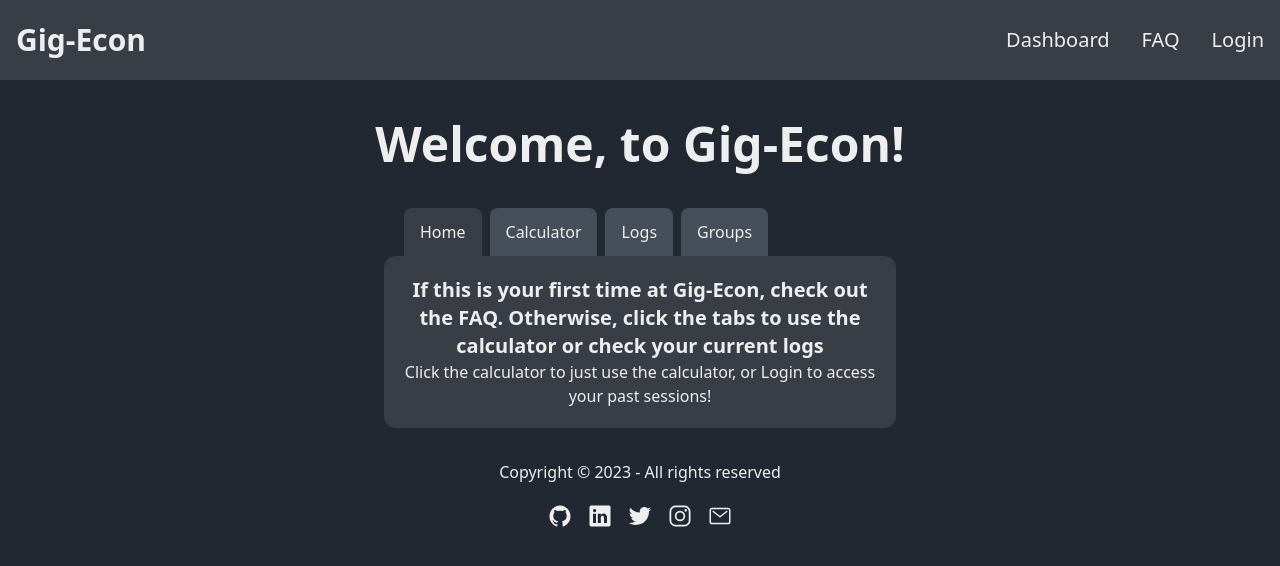
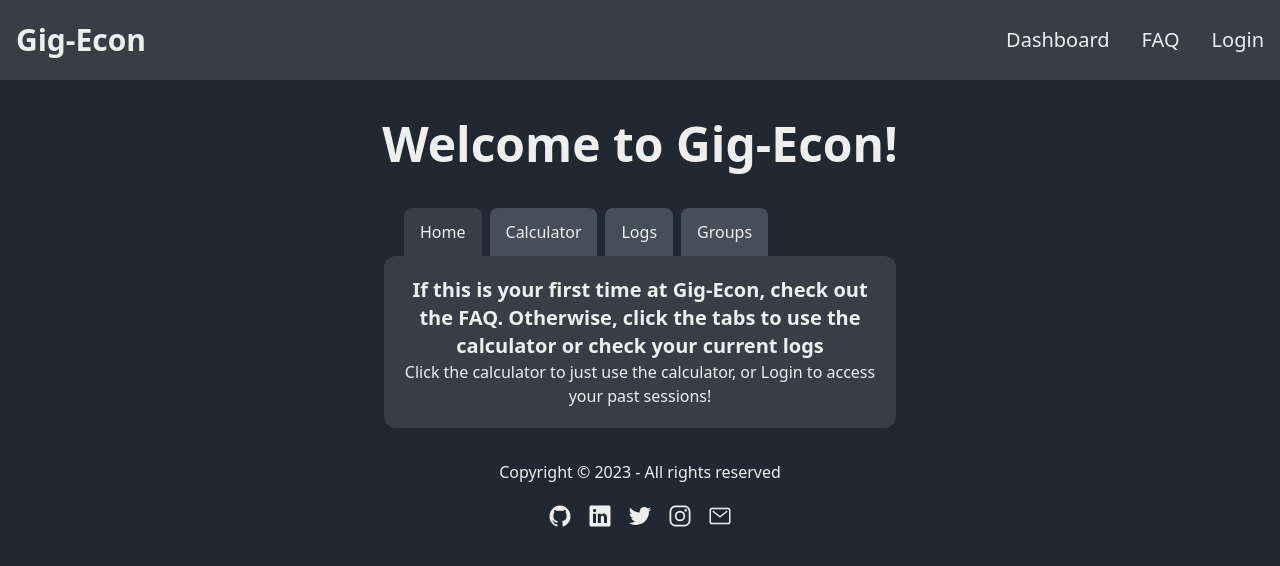
Before and after one commit to Nealium104/gig-econ, a Next.js app: page / in a window 1280 px wide. Shown: the top 566 px of the page. Built offline with nearby package versions, Linux system fonts and the light colour scheme; no server answers.

Commit message:
Added a comma

```diff
--- a/src/pages/index.js
+++ b/src/pages/index.js
@@ -32,7 +32,7 @@ export default function Home() {
       <Nav />
       <div className="max-width-l">
         <h1 className="p-5 mx-auto my-5 text-5xl font-bold text-primary bg-base-100 w-fit rounded-xl">
-          Welcome{user?.name ? ` ${user.name}` : ""}, to Gig-Econ!
+          Welcome{user?.name ? ` ${user.name},` : ""} to Gig-Econ!
         </h1>
         <div className="max-w-lg mx-auto mb-8">
           <div className="flex ms-4">
```
